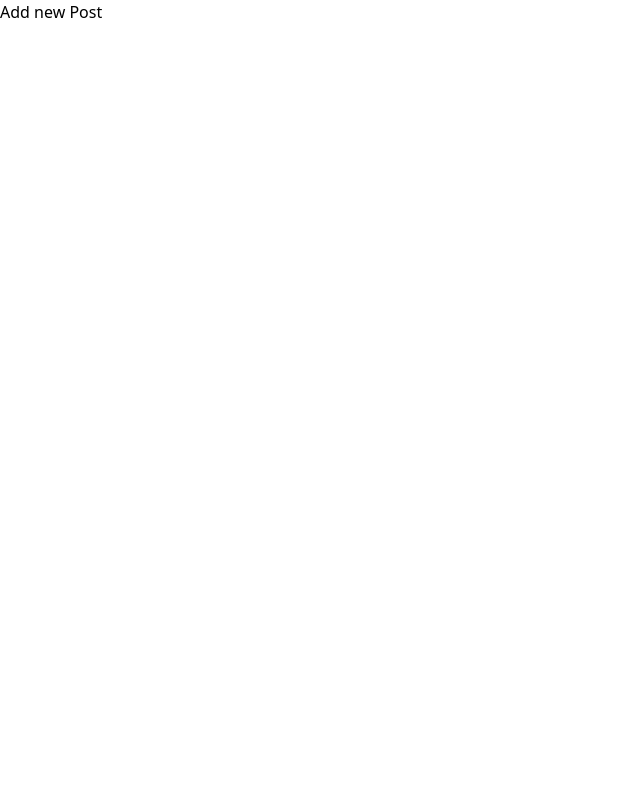
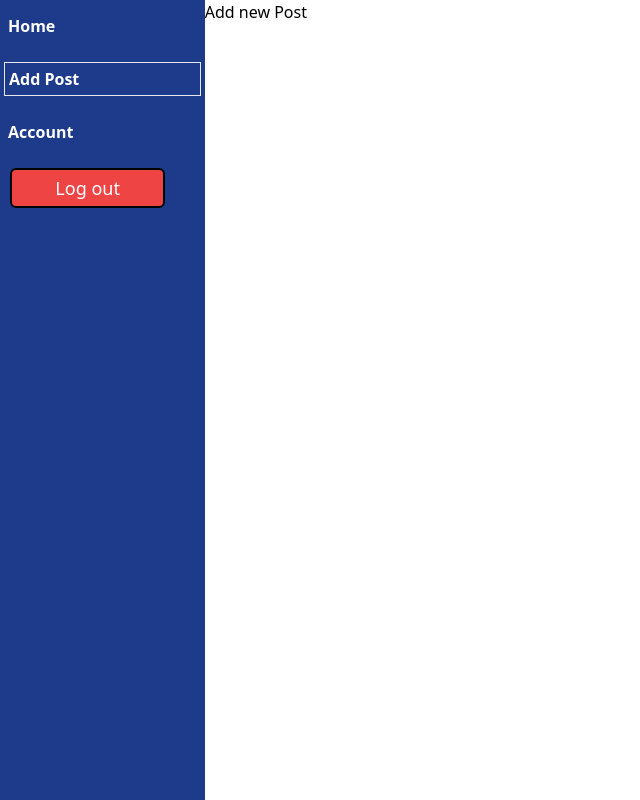
Before and after one commit to jeevanantham123/wall, a Next.js app: page /addPost in a window 1280 px wide. Shown: the whole page, without its empty margins (0-640 px from the left). Built offline with nearby package versions, Linux system fonts and the light colour scheme; no server answers; sample sign-in values are in the browser's storage.

Commit message:
route implementation

```diff
--- a/components/PageLayout.js/index.js
+++ b/components/PageLayout.js/index.js
@@ -6,27 +6,32 @@ import { useEffect } from "react";
 
 function Pagelayout(props) {
   const [session, loading] = useSession();
-  const [signout, setSignout] = useState(false);
+  const [display, setdisplay] = useState(false);
   useEffect(() => {
-    setTimeout(() => {
-      if (!session && !signOut && !loading) {
+    if (!loading) {
+      if (session === null) {
         Router.push("/");
-      } else if (!session && signOut) {
-        Router.push("/");
+      } else if (session) {
+        setdisplay(true);
       }
-    }, 1000);
-  }, [signout]);
+    }
+  });
   const signOutClicked = () => {
     signOut();
-    setSignout(true);
   };
   return (
-    <div className="w-full flex min-h-screen">
-      <div className="hidden md:block w-16p">
-        <Sidebar signOut={signOutClicked} />
-      </div>
-      <div className="w-84p">{props.children}</div>
-    </div>
+    <>
+      {display ? (
+        <div className="w-full flex min-h-screen">
+          <div div className="hidden md:block w-16p">
+            <Sidebar signOut={signOutClicked} />
+          </div>
+          <div className="w-84p">{props.children}</div>
+        </div>
+      ) : (
+        <h1>Loading...</h1>
+      )}
+    </>
   );
 }
 
--- a/components/Sidebar.js/index.js
+++ b/components/Sidebar.js/index.js
@@ -1,21 +1,45 @@
 import Link from "next/link";
+import { useRouter } from "next/router";
 import React from "react";
+import classnames from "classnames";
 function Sidebar(props) {
+  const routesArr = [
+    {
+      id: 0,
+      link: "/home",
+      content: "Home",
+    },
+    {
+      id: 1,
+      link: "/addPost",
+      content: "Add Post",
+    },
+    {
+      id: 2,
+      link: "/account",
+      content: "Account",
+    },
+  ];
+  const router = useRouter();
   return (
     <div className="min-h-screen bg-blue-900 flex flex-col text-white font-bold cursor-pointer">
-      <div className="p-10 ">
-        <Link href="/home">Home</Link>
-      </div>
-      <div className="p-10">
-        <Link href="/addPost">Add post</Link>
-      </div>
-      <div className="p-10">
-        <Link href="/account">Account</Link>
-      </div>
+      {routesArr.map((route) => {
+        return (
+          <div
+            className={classnames("my-10 mx-4 p-4", {
+              border: router.pathname.includes(route.link),
+            })}
+            key={route.id}
+          >
+            <Link href={route.link}>{route.content}</Link>
+          </div>
+        );
+      })}
+
       <div className="p-10">
         <div className="text-white font-extrabold text-lg">
           <button
-            className="border-2 rounded-md bg-red-500 focus:outline-none border-black flex justify-center items-center h-40 w-200"
+            className="border-2 rounded-md bg-red-500 focus:outline-none border-black flex justify-center items-center h-40 w-84p"
             onClick={(e) => {
               e.preventDefault();
               props.signOut();
--- a/package.json
+++ b/package.json
@@ -9,6 +9,7 @@
   },
   "dependencies": {
     "@prisma/client": "^2.22.1",
+    "classnames": "^2.2.6",
     "next": "10.2.0",
     "next-auth": "^3.20.1",
     "next-images": "^1.7.0",
--- a/pages/account.js
+++ b/pages/account.js
@@ -1,7 +1,12 @@
 import React from "react";
+import Pagelayout from "../components/PageLayout.js";
 
 function Account() {
-  return <div>Welcome to account page!</div>;
+  return (
+    <Pagelayout>
+      <div>Welcome to account page!</div>
+    </Pagelayout>
+  );
 }
 
 export default Account;
--- a/pages/addPost.js
+++ b/pages/addPost.js
@@ -1,16 +1,13 @@
 import React from "react";
-import { useSession } from "next-auth/client";
+import Pagelayout from "../components/PageLayout.js";
 
 function addPost() {
-  const [session] = useSession();
   return (
-    <div>
-      {session && (
-        <div>
-          <button>Add new Post</button>
-        </div>
-      )}
-    </div>
+    <Pagelayout>
+      <div>
+        <button>Add new Post</button>
+      </div>
+    </Pagelayout>
   );
 }
 
```
Also changed, not shown: 1 other file (tests, documents, lock files or other folders).
